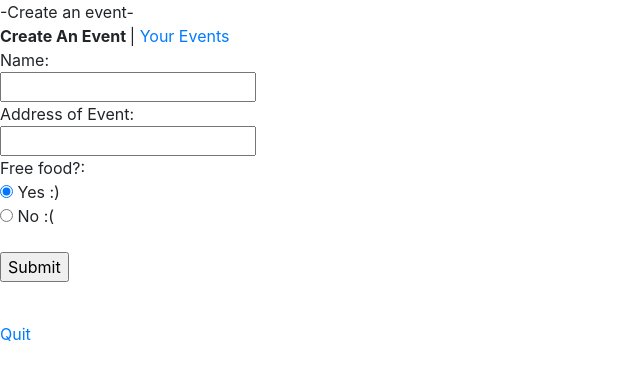
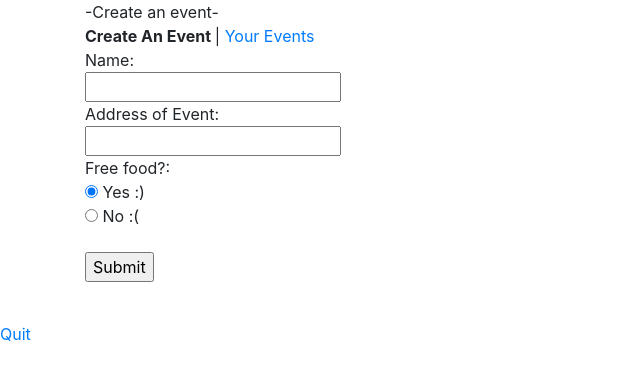
Before and after one commit to Delaware2016/team-2, a PHP site: page /event_creation.php in a window 1280 px wide. Shown: the part 176-556 px from the top of the page, without its empty margins (0-640 px from the left). Run offline with PHP 8.4, Linux system fonts and the light colour scheme; some libraries are stand-ins or nearby versions.

Commit message:
making html readable

```diff
--- a/html/event_creation.php
+++ b/html/event_creation.php
@@ -27,6 +27,9 @@ function show(shown, hidden) {
 
   <?php include 'navBar.php'; ?>
 
+  <div class="container">
+
+    <div class="starter-template">
       -Create an event-
       <br>
       <b> Create An Event </b> | <a href= "your_events.html"> Your Events</a>
@@ -44,9 +47,11 @@ function show(shown, hidden) {
       <br>
       <input type="submit" value="Submit" onclick=redirect();>
       </form>
+    </div><!--starter-template-->
+  </div><!--container-->
 
   <br>
-<a href= "welcome.html"> Quit</a>
+  <a href="welcome.html"> Quit</a>
 
   </body>
 </html>
```
Lines whose indentation alone changed are shown as unchanged.
